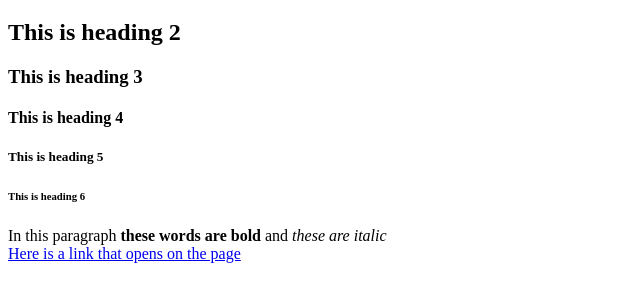
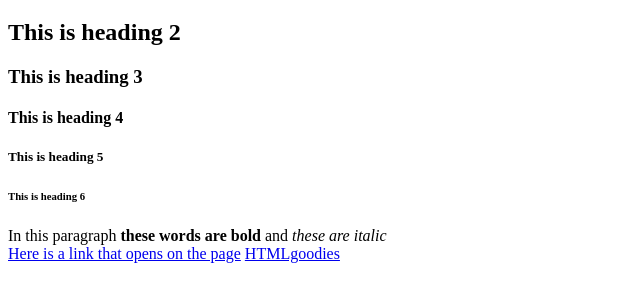
Before and after one commit to zmitton/zmitton.github.io, a plain HTML site: page dbc1.html in a window 1280 px wide. Shown: the part 61-362 px from the top of the page, without its empty margins (0-640 px from the left). Drawn offline with Linux system fonts and the light colour scheme.

Commit message:
Update dbc1.html

```diff
--- a/dbc1.html
+++ b/dbc1.html
@@ -18,6 +18,8 @@
 In this paragraph <strong>these words are bold</strong> and <em>these are italic</em></br>
 <a href="http://google.com">Here is a link that opens on the page</a>
 
+<a href="http://www.htmlgoodies.com/" target=_blank>HTMLgoodies</a>
+
 </p>
 
 </body>
```
